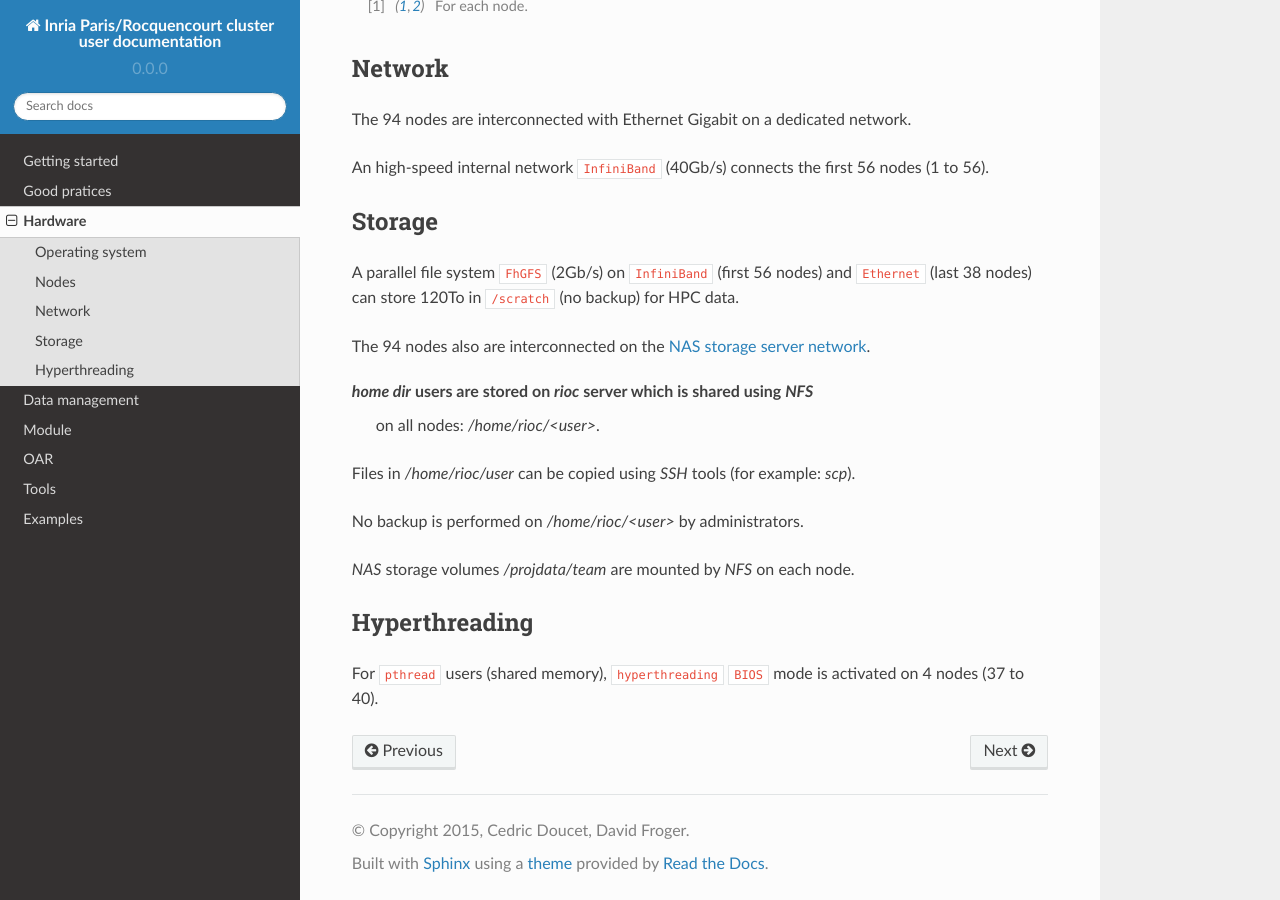
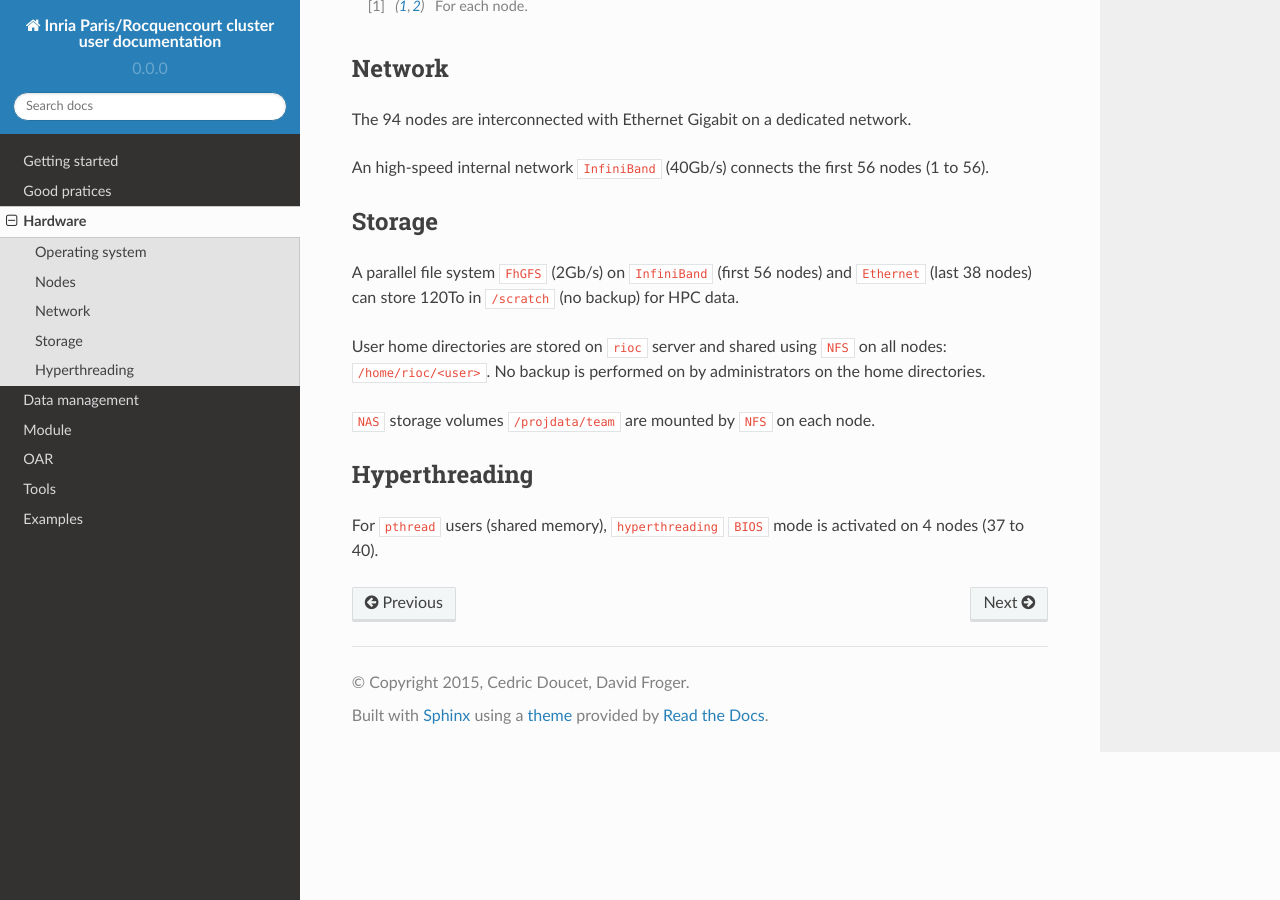
Before and after one commit to abertout/rioc, a Sphinx documentation site: the page built from doc/hardware.rst, in a window 1280 px wide and 900 px high, scrolled down 898 px. Built offline with Sphinx 7.4.7 and the Read the Docs theme 2.0.0, drawn with Linux system fonts in a browser that asks for light colours.

Commit message:
Simply hardware/storage

```diff
--- a/doc/hardware.rst
+++ b/doc/hardware.rst
@@ -50,17 +50,11 @@ A parallel file system ``FhGFS`` (2Gb/s) on ``InfiniBand`` (first 56 nodes) and
 ``Ethernet`` (last 38 nodes) can store 120To in ``/scratch`` (no backup) for
 HPC data.
 
-The 94 nodes also are interconnected on the `NAS storage server network
-<https://sic-roc.inria.fr/?page_id=1183>`_.
+User home directories are stored on ``rioc`` server and shared using ``NFS``
+on all nodes: ``/home/rioc/<user>``.  No backup is performed on by
+administrators on the home directories.
 
-`home dir` users are stored on `rioc` server which is shared using `NFS`
-  on all nodes: `/home/rioc/<user>`.
-
-Files in `/home/rioc/user` can be copied using `SSH` tools (for example: `scp`).
-
-No backup is performed on `/home/rioc/<user>` by administrators.
-
-`NAS` storage volumes `/projdata/team` are mounted by `NFS` on each node.
+``NAS`` storage volumes ``/projdata/team`` are mounted by ``NFS`` on each node.
 
 
 Hyperthreading
```
